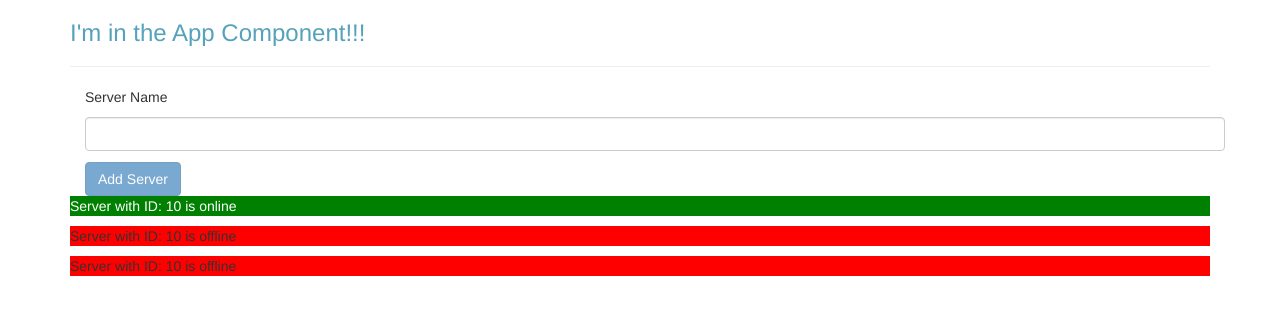
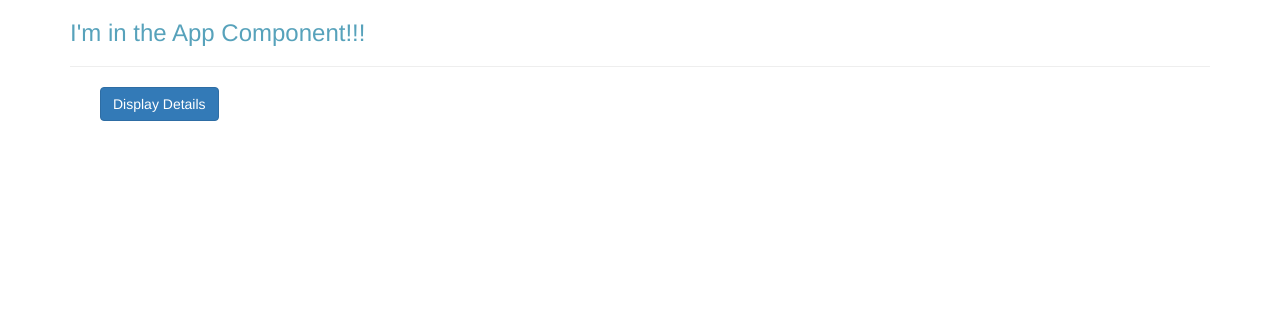
Before and after one commit to caylemh/udemy-angular, an Angular app: page / in a window 1280 px wide. Shown: the top 314 px of the page. Built offline with nearby package versions, Linux system fonts and the light colour scheme.

Commit message:
Assignment 3 Completed

```diff
--- a/src/app/app.component.html
+++ b/src/app/app.component.html
@@ -3,10 +3,10 @@
         <div class="col-xs-12">
             <h3>I'm in the App Component!!!</h3>
             <hr>
-            <app-servers></app-servers>
-            <app-server></app-server>
-            <app-server></app-server>
-            <app-server></app-server>
+            <app-assignment3-directives></app-assignment3-directives>
+
+            <!-- <app-servers></app-servers> -->
+
             <!-- <app-warning-alert>Loading</app-warning-alert> -->
             <!-- <app-success-alert>Loading</app-success-alert> -->
 
--- a/src/app/app.module.ts
+++ b/src/app/app.module.ts
@@ -9,6 +9,7 @@ import { WarningAlertComponent } from './warning-alert/warning-alert.component';
 import { SuccessAlertComponent } from './success-alert/success-alert.component';
 import { DatabindingTestComponent } from './databinding-test/databinding-test.component';
 import { Assignment1SolutionComponent } from './assignment1-solution/assignment1-solution.component';
+import { Assignment3DirectivesComponent } from './assignment3-directives/assignment3-directives.component';
 
 @NgModule({
   declarations: [
@@ -19,6 +20,7 @@ import { Assignment1SolutionComponent } from './assignment1-solution/assignment1
     SuccessAlertComponent,
     DatabindingTestComponent,
     Assignment1SolutionComponent,
+    Assignment3DirectivesComponent,
   ],
   imports: [
     BrowserModule,
--- /dev/null
+++ b/src/app/assignment3-directives/assignment3-directives.component.html
@@ -0,0 +1,13 @@
+<div class="container">
+    <div class="col-xs-12">
+        <button class='btn btn-primary' (click)="onShowDetails()">Display Details</button>
+        <p *ngIf="showDetails">The Secret Password is: JUMANJI</p>
+        <p
+            *ngFor="let click of clickCount, let i = index"
+            [ngStyle]="{ backgroundColor: i > 4 ? 'blue' : 'white'}"
+            [ngClass]="{changeColor: i > 4}"
+        >
+            Button Click {{ clickCount[click]+1 }}
+        </p>
+    </div>
+</div>
--- /dev/null
+++ b/src/app/assignment3-directives/assignment3-directives.component.ts
@@ -0,0 +1,34 @@
+import { Component, OnInit } from '@angular/core';
+
+@Component({
+  selector: 'app-assignment3-directives',
+  templateUrl: './assignment3-directives.component.html',
+  styles: [`
+    .changeColor {
+      color: white;
+    }
+  `]
+})
+export class Assignment3DirectivesComponent implements OnInit {
+
+  showDetails = false;
+  count = 0;
+  clickCount = [];
+
+  onShowDetails() {
+    this.clickCount.push(this.count);
+    console.log(this.clickCount);
+    if(this.showDetails) {
+      this.showDetails = false;
+    } else {
+      this.showDetails = true;
+    }
+    this.count++;
+  }
+
+  constructor() { }
+
+  ngOnInit(): void {
+  }
+
+}
--- a/src/app/servers/servers.component.html
+++ b/src/app/servers/servers.component.html
@@ -19,4 +19,5 @@
         <ng-template #noServer>
         <p>No Server was created! Please enter a Server Name to create a server...</p>
     </ng-template> -->
+    <app-server *ngFor="let server of servers"></app-server>
 </div>
--- a/src/app/servers/servers.component.ts
+++ b/src/app/servers/servers.component.ts
@@ -9,6 +9,7 @@ export class ServersComponent implements OnInit {
   allowNewServer = false;
   serverName = '';
   serverCreated = false;
+  servers = ['TestServer', 'TestServer 2'];
 
   constructor() {
 
@@ -19,6 +20,7 @@ export class ServersComponent implements OnInit {
 
   onCreateServer = () => {
     this.serverCreated = true;
+    this.servers.push(this.serverName);
 
     setTimeout(() => {
       this.serverName = "";
```
Also changed, not shown: src/app/assignment3-directives/assignment3-directives.component.css (added), 1 other file (tests, documents, lock files or other folders).
